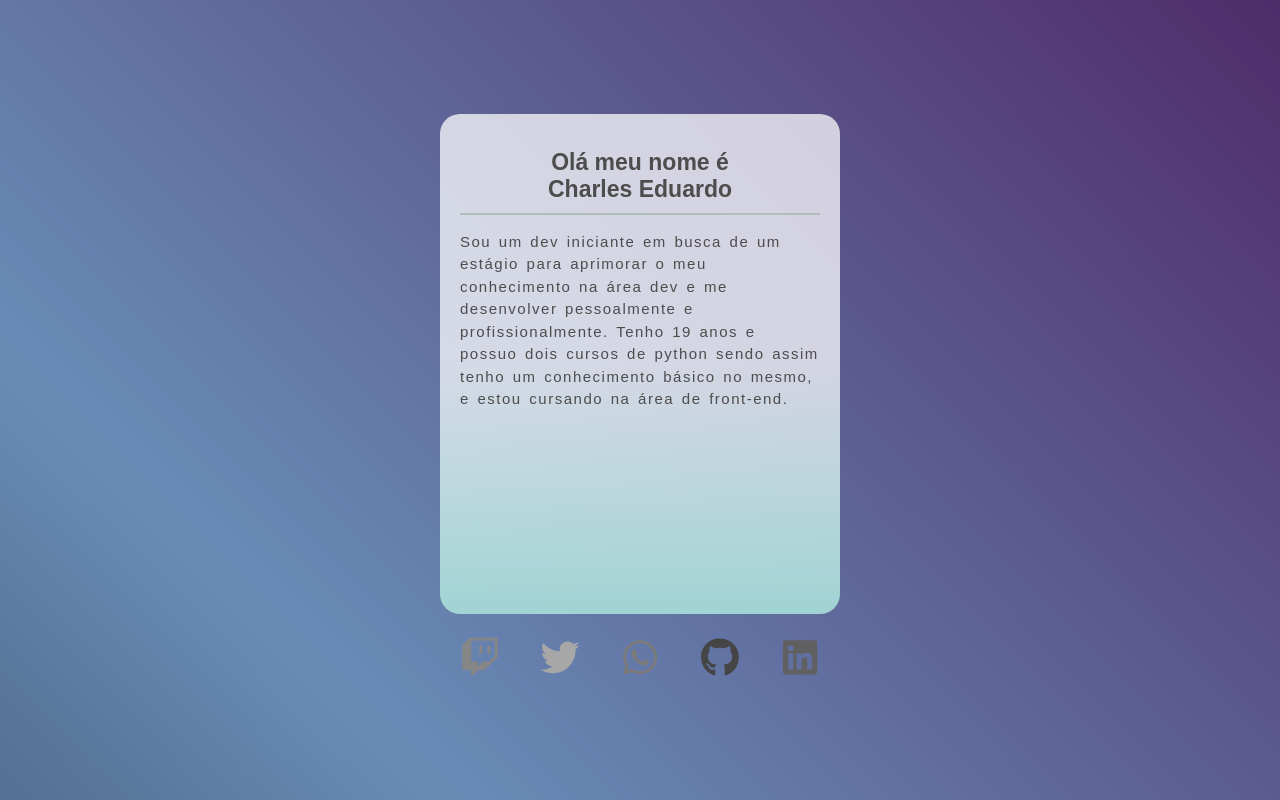
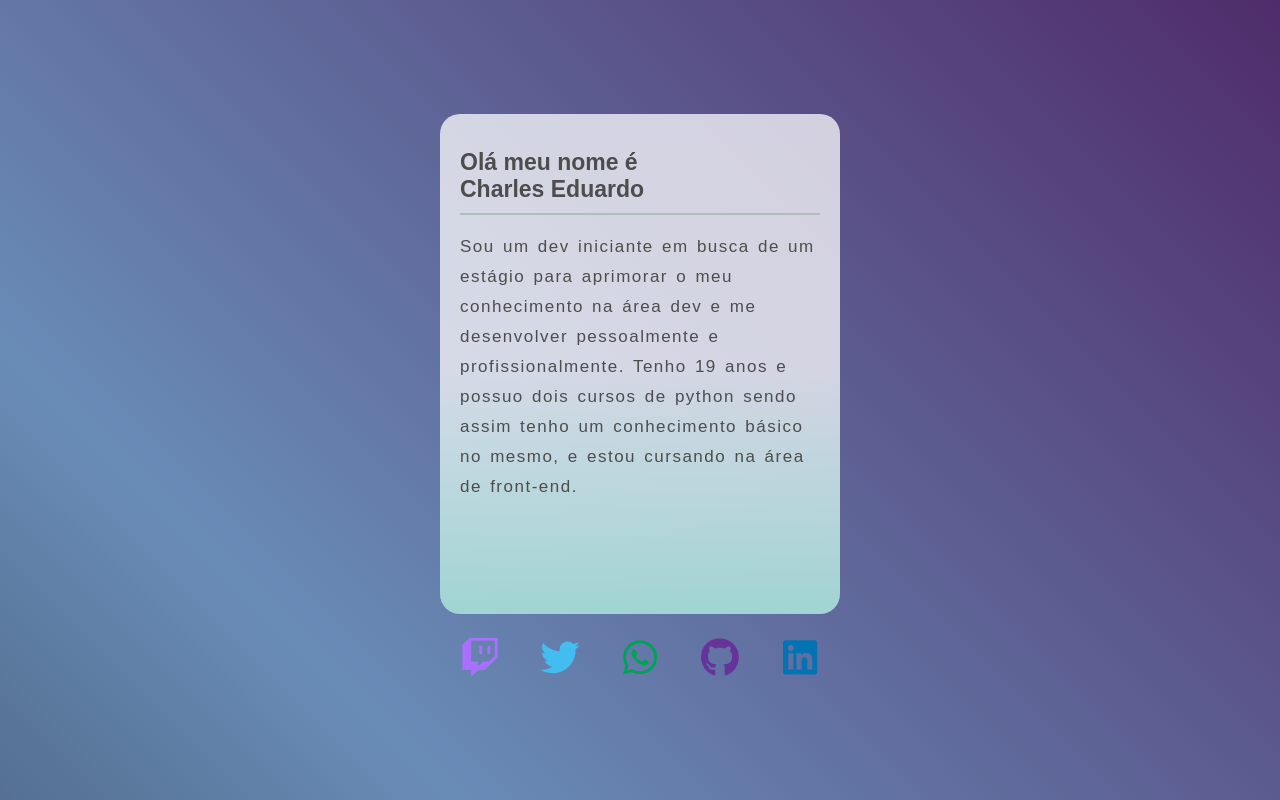
Before and after one commit to EduardoMG12/Contacts, a plain HTML site: page index.html in a window 1280 px wide. Drawn offline with Linux system fonts and the light colour scheme.

Commit message:
style:modified color logos midia social

```diff
--- a/style.css
+++ b/style.css
@@ -1,7 +1,7 @@
 @keyframes backgroundanimation {
 
     0% {
-        background-position: 0% 20%;
+        background-position: 0% 20%,;
     }
 
     20% {
@@ -45,11 +45,11 @@
 @keyframes logoblackout {
 
     0% {
-        filter: grayscale(0%);
+        filter: grayscale(100%);
     }
 
     25% {
-        filter: grayscale(25%);
+        filter: grayscale(75%);
     }
 
     50% {
@@ -57,11 +57,11 @@
     }
 
     75% {
-        filter: grayscale(75%);
+        filter: grayscale(25%);
     }
 
     100% {
-        filter: grayscale(100%);
+        filter: grayscale(0%);
     }
 }
 
@@ -98,7 +98,7 @@ body {
 }
 
 .text h1 {
-    text-align: center;
+    text-align: left;
     padding-bottom: 1rem;
     border-bottom: 2px solid rgb(140, 197, 202);
     font-size: 2.3rem;
@@ -107,8 +107,8 @@ body {
 .text p {
     word-spacing: 0.2rem;
     letter-spacing: 0.15rem;
-    line-height: 1.5;
-    font-size: 1.5rem;
+    line-height: 30px;
+    font-size: 1.7rem;
 }
 
 .logos {
@@ -129,12 +129,7 @@ body {
     animation-name: logoblackout;
     animation-iteration-count: 1;
     animation-duration: 3s;
-    filter: grayscale(100%);
     transition: all 0.2s;
-}
-
-.logos a:hover {
-    filter: grayscale(0%);
 }
 
 #twitter i {
```
